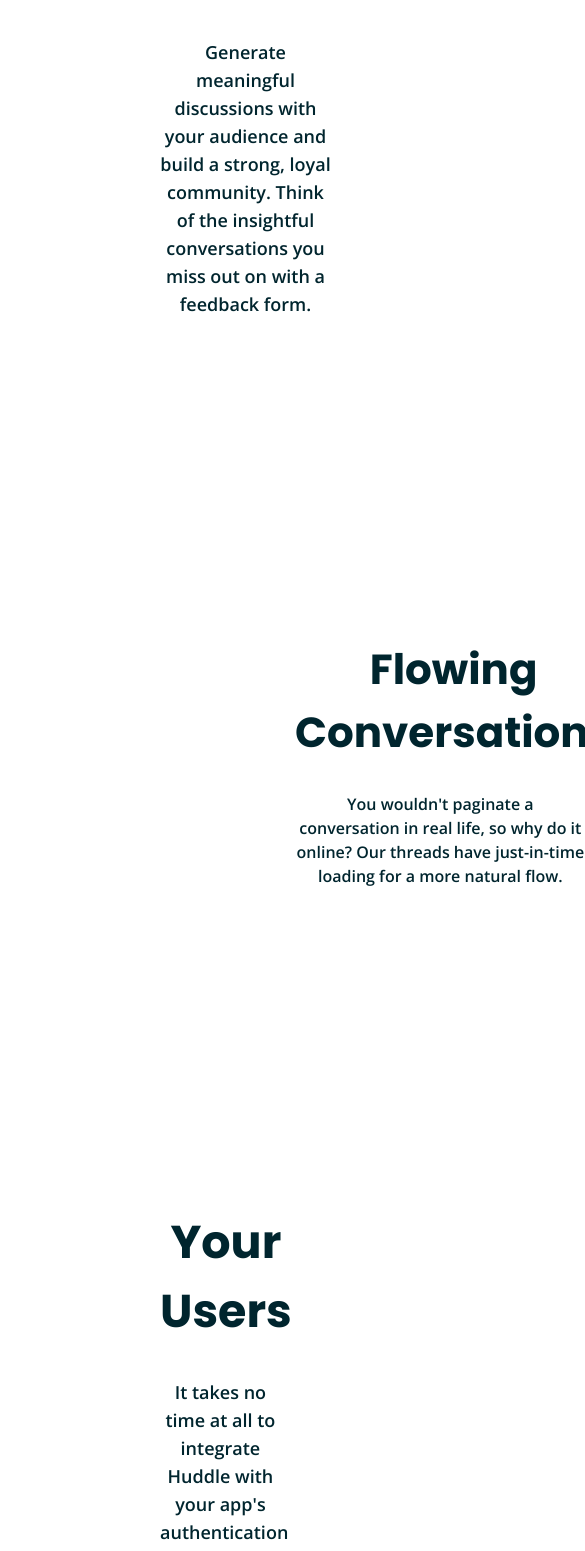
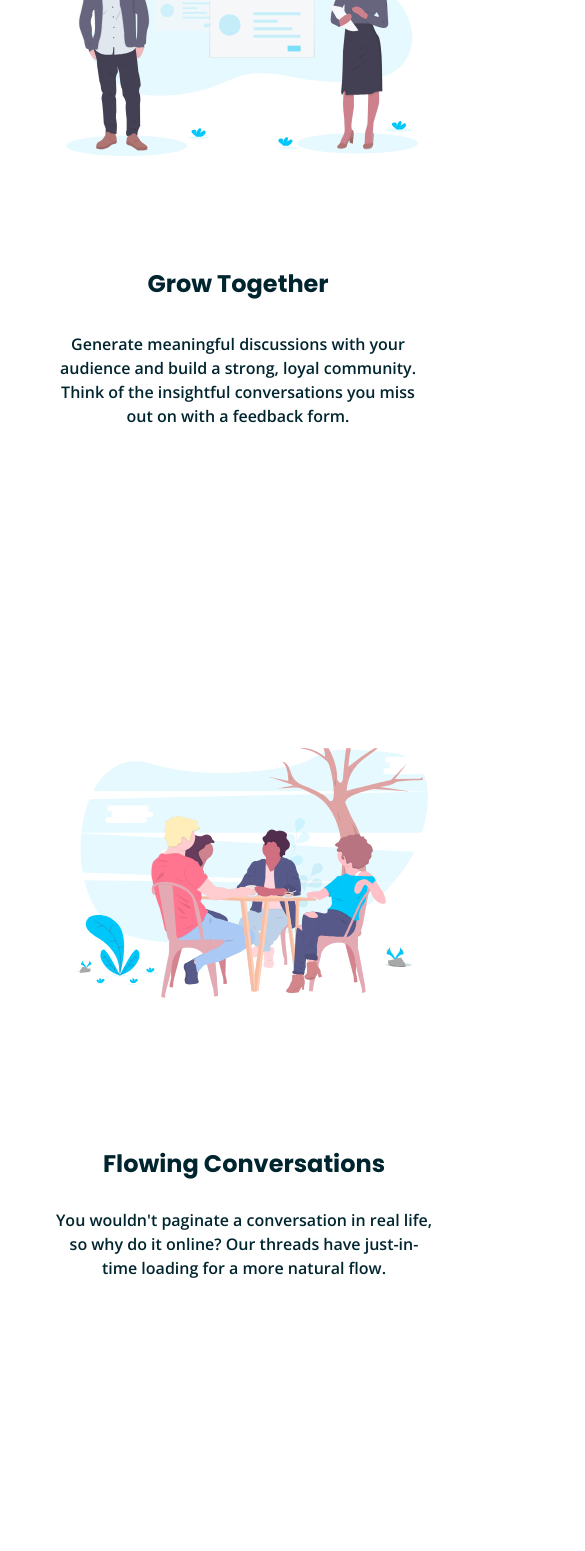
Before and after one commit to sheikhfarook/huddle-landing-page-section, a React (Vite) app: page / in a window 390 px wide. Shown: the part 2188-3739 px from the top of the page, 585 px wide, since content can reach past the window. Built offline with nearby package versions, Linux system fonts and the light colour scheme.

Commit message:
main components mobile screen is complete

```diff
--- a/src/components/footer/contact-details.jsx
+++ b/src/components/footer/contact-details.jsx
@@ -9,7 +9,7 @@ const Details = () => {
   return (
     <div className="backgroundimag">
       <div className="mt-[20rem] bg-black text-white">
-        <div className="flex p-32 ">
+        <div className="flex  p-32 max-sm:flex-col">
           <div className="space-y-10">
             <img className="text-white" src={logo} alt="" />
             <p className="w-3/5 font-opensans">
--- a/src/components/huddleheading/huddleheading.jsx
+++ b/src/components/huddleheading/huddleheading.jsx
@@ -6,7 +6,9 @@ const HuddleHeading = () => {
       <div>
         <img src={logo} alt="" />
       </div>
-      <div className="border-2 border-[#FF8FD8] text-[#FF8FD8] px-10 py-2.5 rounded-full ">
+      <div
+        className="border-2 border-[#FF8FD8] text-[#FF8FD8] px-10 py-2.5 rounded-full
+      ">
         <p className="font-opensans text-xl">Try it Free</p>
       </div>
     </div>
--- a/src/components/main/flowing.jsx
+++ b/src/components/main/flowing.jsx
@@ -1,13 +1,17 @@
 import flowing from "../../assets/images/illustration-flowing-conversation.svg";
 const Conversation = () => {
   return (
-    <div className="flex m-32 gap-[135px] mt-[20rem]">
-      <div>
+    <div className="flex m-32 lg:gap-[135px] mt-[20rem] max-sm:flex-col max-sm:mx-4">
+      <div className="max-sm:h-[20rem] max-sm:w-[22rem] max-sm:mx-7 ">
         <img src={flowing} alt="" />
       </div>
-      <div className="m-auto text-[#00252E]">
-        <h2 className="font-poppins text-[42px]">Flowing Conversations</h2>
-        <p className="w-11/12 text-[16px] font-opensans font-[600] mt-7">
+      <div className="m-auto text-[#00252E] max-sm:mt-20">
+        <h2 className="font-poppins text-[42px] max-sm:mx-[50px] max-sm:text-2xl">
+          Flowing Conversations
+        </h2>
+        <p
+          className="w-11/12 text-[16px] font-opensans font-[600] mt-7
+        max-sm:w-[24rem] max-sm:text-center max-sm:text-base max-sm:mx-1">
           You wouldn't paginate a conversation in real life, so why do it
           online? Our threads have just-in-time loading for a more natural flow.
         </p>
--- a/src/components/main/grow.jsx
+++ b/src/components/main/grow.jsx
@@ -2,16 +2,20 @@
 import grow from "../../assets/images/illustration-grow-together.svg";
 const Grow = () => {
   return (
-    <div className="flex text-[#00252E] mt-[20rem] m-32  ">
-      <div className="m-auto">
-        <h2 className="font-poppins text-[46px] ">Grow Together</h2>
-        <p className="w-4/5 mt-8 font-opensans font-[600] text-lg">
+    <div className="flex text-[#00252E] mt-[20rem] m-32 max-sm:flex-col-reverse max-sm:mx-1.5">
+      <div className="m-auto max-sm:mt-20">
+        <h2 className="font-poppins text-[46px] max-sm:mx-[105px] max-sm:text-2xl">
+          Grow Together
+        </h2>
+        <p
+          className="w-4/5 mt-8 font-opensans font-[600] text-lg
+          max-sm:w-[23rem] max-sm:text-center max-sm:text-base max-sm:mx-4">
           Generate meaningful discussions with your audience and build a strong,
           loyal community. Think of the insightful conversations you miss out on
           with a feedback form.
         </p>
       </div>
-      <div>
+      <div className="max-sm:h-[20rem] max-sm:w-[22rem] max-sm:mx-7 ">
         <img className="" src={grow} alt="" />{" "}
       </div>
     </div>
--- a/src/components/main/users.jsx
+++ b/src/components/main/users.jsx
@@ -2,16 +2,22 @@ import user from "../../assets/images/illustration-your-users.svg";
 
 const Users = () => {
   return (
-    <div className="flex text-[#00252E] gap-10 mt-[20rem] m-32  ">
+    <div
+      className="flex text-[#00252E] gap-10 mt-[20rem] m-32
+    max-sm:flex-col-reverse max-sm:mx-1">
       <div className="m-auto">
-        <h2 className="font-poppins text-[46px] ">Your Users</h2>
-        <p className="w-11/12 mt-8 font-opensans font-[600] text-lg">
+        <h2 className="font-poppins text-[46px] max-sm:mx-[121px] max-sm:text-3xl">
+          Your Users
+        </h2>
+        <p
+          className="w-11/12 mt-8 font-opensans font-[600] text-lg
+        max-sm:w-[23rem] max-sm:text-center max-sm:text-base max-sm:mx-5">
           It takes no time at all to integrate Huddle with your app's
           authentication solution. This means, once signed in to your app, your
           users can start chatting immediately.
         </p>
       </div>
-      <div>
+      <div className="max-sm:h-[20rem] max-sm:w-[22rem] max-sm:mx-7">
         <img className="" src={user} alt="" />{" "}
       </div>
     </div>
```
